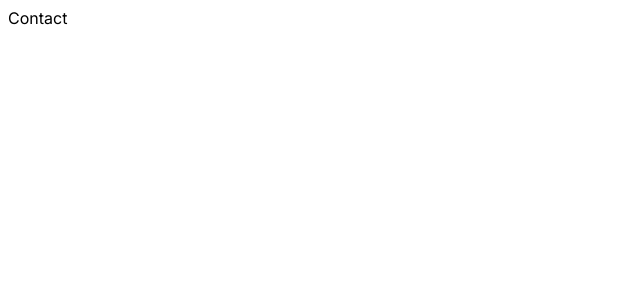
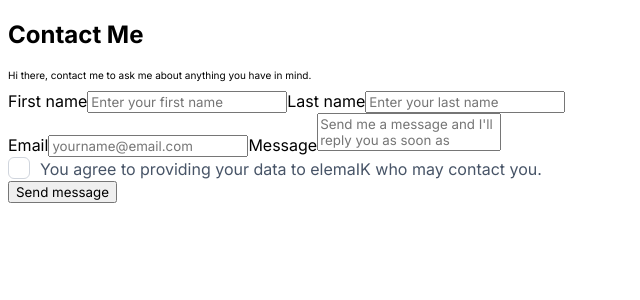
Before and after one commit to ElemaGp/linktree-type-project, a React (Create React App) app: page /contact in a window 1280 px wide. Shown: the top 300 px of the page, without its empty margins (0-640 px from the left). Built offline with nearby package versions, Linux system fonts and the light colour scheme.

Commit message:
feat: contact form created

```diff
--- a/src/pages/contact/Contact.jsx
+++ b/src/pages/contact/Contact.jsx
@@ -1,10 +1,83 @@
 import "./contact.css"
 
-import React from 'react'
+import React, { useState } from 'react'
 
 const Contact = () => {
+
+    const [firstName, setFirstName] = useState ("");
+    const [lastName, setLastName] = useState ("");
+    const [email, setEmail] = useState ("");
+    const [message, setMessage] = useState ("");
+    const [isPending, setIsPending] = useState (false);
+    const [isChecked, setIsChecked] = useState (false);
+
+    const handleOnChange = () => {
+        setIsChecked(!isChecked);
+    };
+
   return (
-    <div>Contact</div>
+    <div className="contact">
+            <h2>Contact Me</h2>
+            <p>Hi there, contact me to ask me about anything you have in mind.</p>
+            <form>
+                <div className="names">
+                    <label for="first_name">First name</label>
+                    <input
+                    id="first_name"
+                    type="text"
+                    required
+                    placeholder="Enter your first name"
+                    value={firstName}
+                    onChange={(e) => setFirstName(e.target.value)}
+                    />
+
+                    <label for="last_name">Last name</label>
+                    <input
+                    id="last_name"
+                    type="text"
+                    required
+                    placeholder="Enter your last name"
+                    value={lastName}
+                    onChange={(e) => setLastName(e.target.value)}
+                    />
+                </div>
+
+                <label for="email">Email</label>
+                    <input
+                    id="email"
+                    type="email"
+                    required
+                    placeholder="yourname@email.com"
+                    value={email}
+                    onChange={(e) => setEmail(e.target.value)}
+                    />
+
+                <label for="message">Message</label>
+                <textarea
+                  id="message"
+                  required
+                  placeholder="Send me a message and I'll reply you as soon as possible..."
+                  value={message}
+                  onChange={(e) => setMessage(e.target.value)}
+                ></textarea>
+
+                <label className="main">
+                    <input
+                        type="checkbox"
+                        name="checkbox"
+                        checked={isChecked}
+                        onChange={handleOnChange}
+                        />
+                        <span className="geekmark"></span>
+                        <span className="agreement">You agree to providing your data to elemaIK who may contact you.</span>
+                </label>
+
+                {!isPending && <button id="btn__submit">Send message</button>}
+                {isPending && <button id="btn__submit" disabled>Sending message...</button>}
+
+
+            </form>
+        </div>
   )
 }
 
--- a/src/pages/contact/contact.css
+++ b/src/pages/contact/contact.css
@@ -0,0 +1,100 @@
+
+
+/* CHECKBOX START*/
+
+.main{
+    display: block;
+    position: relative;
+    cursor: pointer;
+    width: max-content;
+}
+
+/* HIDE THE DEFAULT CHECKBOX*/
+input[type="checkbox"] {
+    visibility: hidden;
+
+}
+
+/* CREATING A CUSTOM CHECKBOX */
+.geekmark{
+    position: absolute;
+    top: 0;
+    left: 0;
+    width: 20px;
+    height: 20px;
+    background: #FFFFFF;
+    border: 1px solid #D0D5DD;
+    border-radius: 6px;
+
+}
+
+/* SPECIFY STYLING FOR WHEN CHECKBOX IS FOCUSED (WITH RESPECT TO THE HIDDEN INPUT TAG) */
+    .main input:focus ~ .geekmark {
+        background: #FFFFFF;
+        border: 1px solid #84CAFF;
+        box-shadow: 0px 0px 0px 4px #D1E9FF;
+        border-radius: 6px;
+    }
+
+/* SPECIFY STYLING FOR WHEN CHECKBOX IS CHECKED (WITH RESPECT TO THE HIDDEN INPUT TAG) */
+    .main input:checked ~ .geekmark {
+        background: #F9FAFB;
+        border: 1px solid #1570EF;
+        border-radius: 6px;
+    }
+
+    /* SPECIFY STYLING FOR WHEN CHECKBOX IS DISABLED (WITH RESPECT TO THE HIDDEN INPUT TAG) */
+    .main input:disabled ~ .geekmark {
+        box-sizing: border-box;
+        background: #F2F4F7;
+        border: 1px solid #D0D5DD;
+        border-radius: 6px;
+     }
+
+/*CHECKMARK TO BE SHOWN IN CHECKBOX */
+/* It is not to be shown when not checked */
+.geekmark::after {
+    content: "";
+    position: absolute;
+    display: none;
+}
+
+/* Display checkmark when checked */
+.main input:checked ~ .geekmark::after {
+    display: block;
+}
+
+/* Styling the checkmark using webkit */
+/* Rotated the rectangle by 45 degrees and showing only two borders to make it look like a checkmark */
+.main .geekmark::after {
+    position: absolute;
+    left: 5px;
+    right: 16.67%;
+    top: 8%;
+    bottom: 8%;
+
+    border: 2px solid #1570EF;
+
+    width: 6px;
+    height: 12px;
+    border-width: 0 2px 2px 0;
+    -webkit-transform: rotate(45deg);
+    -ms-transform: rotate(45deg);
+    transform: rotate(45deg);
+}
+
+
+/*CHECKBOX END*/
+
+textarea{
+    resize: none;
+}
+
+.agreement{
+    margin-left: 12px;
+    font-style: normal;
+    font-weight: 400;
+    font-size: 16px;
+    line-height: 24px;
+    color: #475467;
+}
```
